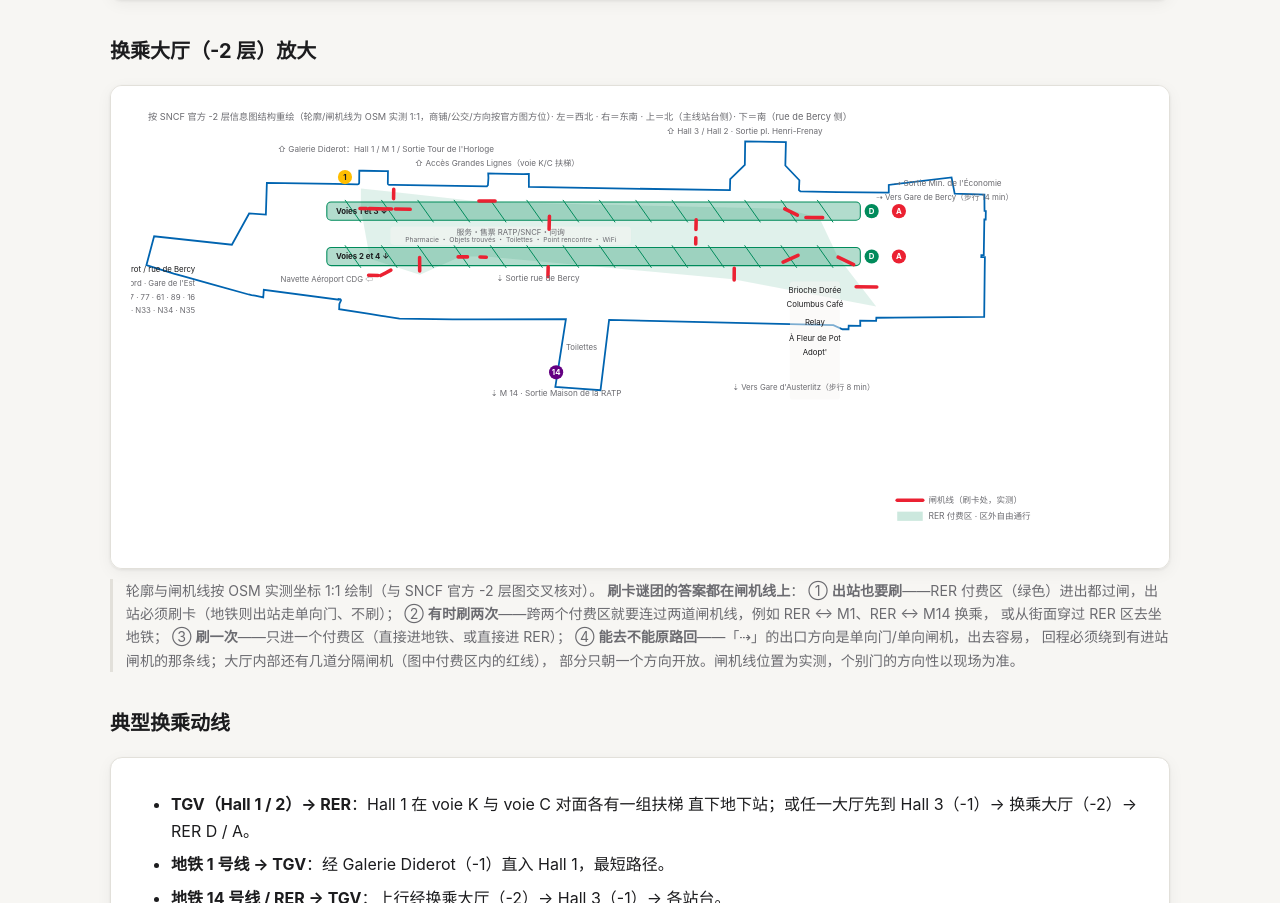
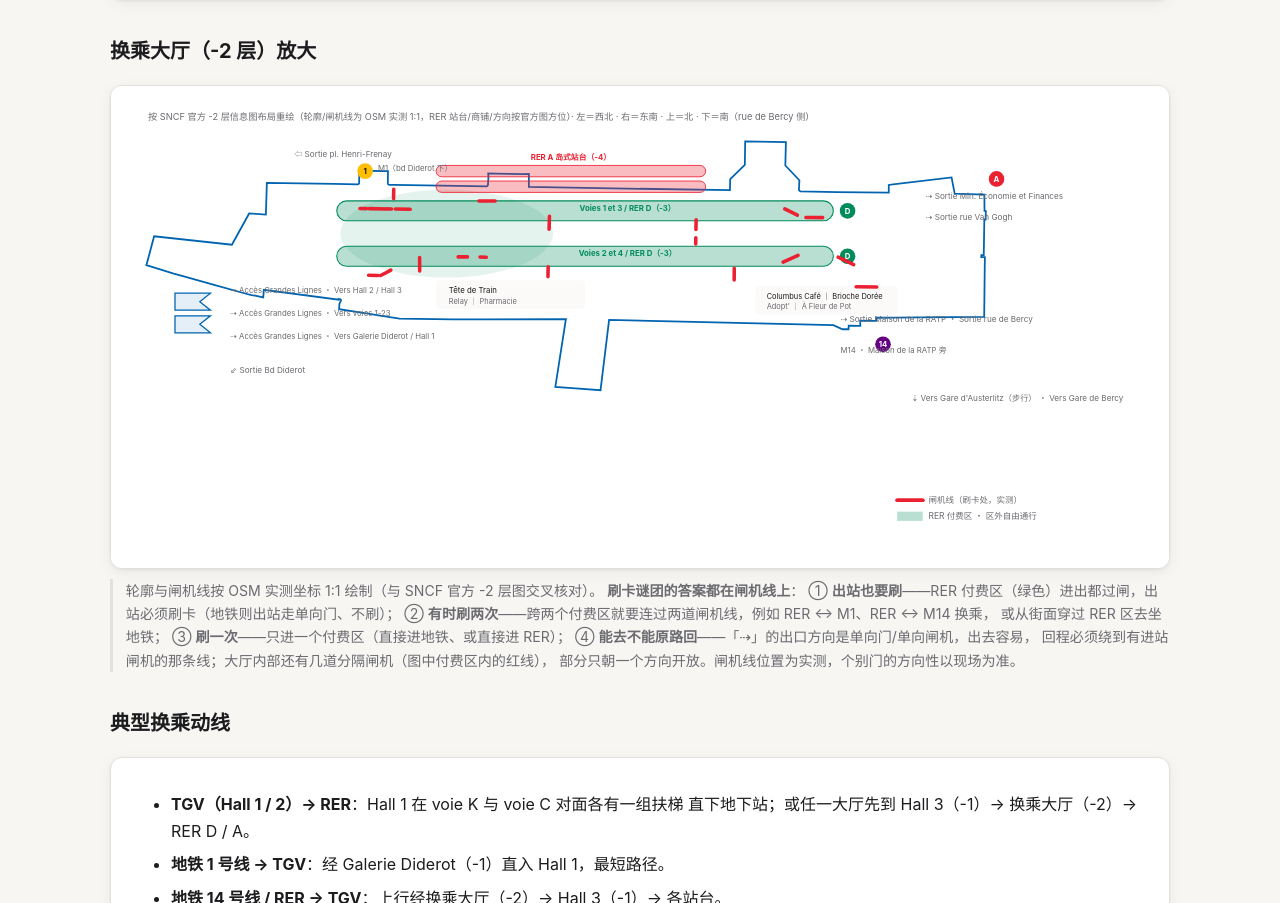
Before and after one commit to Snownamida/paris-metro, a plain HTML site: page stations/gare-de-lyon.html in a window 1280 px wide. Shown: the part 3088-3991 px from the top of the page. Drawn offline with Linux system fonts and the light colour scheme.

Commit message:
-2 层换乘大厅按官方 PDF 布局重绘（保持横向）：新增 RER A 岛式站台（-4）、RER D 双站台带标注、Grandes Lignes 上行梯组，商铺/服务/出口按官方方位重排，画风统一（蓝描边/绿带/红闸机/彩色徽标/图例）

```diff
--- a/stations/gare-de-lyon.html
+++ b/stations/gare-de-lyon.html
@@ -200,58 +200,49 @@
     <h2>换乘大厅（-2 层）放大</h2>
     <div class="panel scroll-x">
       <svg viewBox="0 0 1480 620" style="width: 100%; min-width: 1050px; height: auto; font-family: inherit;">
-        <text x="24" y="24" font-size="13" style="fill:var(--text-dim)">按 SNCF 官方 -2 层信息图结构重绘（轮廓/闸机线为 OSM 实测 1:1，商铺/公交/方向按官方图方位）· 左＝西北 · 右＝东南 · 上＝北（主线站台侧）· 下＝南（rue de Bercy 侧）</text>
+  <text x="24" y="24" font-size="13" style="fill:var(--text-dim)">按 SNCF 官方 -2 层信息图布局重绘（轮廓/闸机线为 OSM 实测 1:1，RER 站台/商铺/方向按官方图方位）· 左＝西北 · 右＝东南 · 上＝北 · 下＝南（rue de Bercy 侧）</text>
+  <path d="M 362.5 114.7 L 363.1 115.1 L 364.2 115.4 L 370.7 115.3 L 501.6 117.5 L 503.1 115.8 L 503.8 105.5 L 503.6 101.3 L 503.5 99.2 L 514.3 99.5 L 552.8 100.1 L 560.8 100.0 L 560.8 118.4 L 844.2 122.9 L 844.6 107.2 L 865.2 87.2 L 865.7 54.2 L 923.1 55.2 L 922.3 88.1 L 942.1 108.9 L 941.5 122.7 L 943.5 124.7 L 995.4 125.6 L 1068.1 126.4 L 1068.1 115.5 L 1156.6 104.9 L 1161.0 127.8 L 1202.9 129.1 L 1203.0 145.9 L 1203.1 152.1 L 1204.9 152.2 L 1204.7 164.2 L 1202.8 164.2 L 1202.0 214.4 L 1198.6 214.4 L 1198.5 217.1 L 1203.6 217.1 L 1203.4 229.1 L 1202.6 301.5 L 1114.6 302.2 L 1050.6 302.7 L 1050.3 307.1 L 1027.8 306.8 L 1028.0 314.0 L 1011.6 313.9 L 1011.4 318.9 L 1002.9 318.9 L 990.0 313.1 L 673.9 305.7 L 672.4 318.0 L 661.8 404.8 L 626.7 402.2 L 598.1 400.1 L 613.0 304.8 L 490.2 305.1 L 477.0 304.9 L 453.3 305.0 L 378.4 303.9 L 353.0 299.9 L 336.2 297.3 L 293.4 290.6 L 293.7 283.3 L 295.7 278.9 L 296.0 278.0 L 295.6 277.2 L 294.8 276.5 L 293.6 276.3 L 292.7 276.2 L 292.7 277.3 L 187.2 263.4 L 186.4 273.9 L 174.9 271.6 L 169.9 270.8 L 165.9 269.9 L 110.8 254.6 L 75.7 244.7 L 60.2 240.4 L 21.7 228.6 L 32.6 187.9 L 142.2 199.8 L 166.5 155.7 L 190.1 157.3 L 191.5 112.5 L 262.7 113.6 L 286.6 114.1 L 319.2 114.7 L 320.2 114.4 L 320.8 114.1 L 321.4 113.2 L 321.6 112.6 L 321.8 95.5 L 326.9 95.5 L 357.3 95.9 L 362.2 95.9 L 362.0 113.1 L 362.1 113.8 L 362.5 114.7 Z" fill-opacity="0.20" stroke-width="2.5" style="fill:var(--surface);stroke:var(--accent)" />
+  <!-- RER D（-3）两条岛式站台带 -->
+  <rect x="290" y="138" width="700" height="28" rx="14" fill-opacity="0.28" stroke-width="1.5" style="fill:var(--rer-d);stroke:var(--rer-d)" />
+  <rect x="290" y="202" width="700" height="28" rx="14" fill-opacity="0.28" stroke-width="1.5" style="fill:var(--rer-d);stroke:var(--rer-d)" />
+  <ellipse cx="445" cy="184" rx="150" ry="62" fill-opacity="0.10" style="fill:var(--rer-d)" />
+  <circle cx="1010" cy="152" r="11" style="fill:var(--rer-d)" /><text x="1010" y="156" text-anchor="middle" font-weight="700" font-size="11" fill="#fff">D</text>
+  <circle cx="1010" cy="216" r="11" style="fill:var(--rer-d)" /><text x="1010" y="220" text-anchor="middle" font-weight="700" font-size="11" fill="#fff">D</text>
+  <text x="700" y="152" text-anchor="middle" font-size="11" font-weight="700" style="fill:var(--rer-d)">Voies 1 et 3 / RER D（-3）</text>
+  <text x="700" y="216" text-anchor="middle" font-size="11" font-weight="700" style="fill:var(--rer-d)">Voies 2 et 4 / RER D（-3）</text>
+  <!-- RER A（-4）岛式站台，官方北端大椭圆 → 横向放上缘 -->
+  <rect x="430" y="88" width="380" height="16" rx="8" fill-opacity="0.30" stroke-width="1.2" style="fill:var(--rer-a);stroke:var(--rer-a)" />
+  <rect x="430" y="110" width="380" height="16" rx="8" fill-opacity="0.30" stroke-width="1.2" style="fill:var(--rer-a);stroke:var(--rer-a)" />
+  <circle cx="1220" cy="107" r="11" style="fill:var(--rer-a)" /><text x="1220" y="111" text-anchor="middle" font-weight="700" font-size="11" fill="#fff">A</text>
+  <text x="620" y="80" text-anchor="middle" font-size="11" font-weight="700" style="fill:var(--rer-a)">RER A 岛式站台（-4）</text>
+  <!-- Grandes Lignes 上行梯组（官方西侧一列 → 横向左缘，蓝色虚线描边） -->
+  <g stroke-width="1.8" fill-opacity="0.10" style="stroke:var(--accent);fill:var(--accent)">
+    <path d="M 62 268 L 112 268 L 97 280 L 112 292 L 62 292 Z"/>
+    <path d="M 62 300 L 112 300 L 97 312 L 112 324 L 62 324 Z"/>
+  </g>
+  <text x="140" y="268" font-size="11" style="fill:var(--text-dim)">⇢ Accès Grandes Lignes ・ Vers Hall 2 / Hall 3</text>
+  <text x="140" y="300" font-size="11" style="fill:var(--text-dim)">⇢ Accès Grandes Lignes ・ Vers voies 1-23</text>
+  <text x="140" y="332" font-size="11" style="fill:var(--text-dim)">⇢ Accès Grandes Lignes ・ Vers Galerie Diderot / Hall 1</text>
+  <!-- 商铺 / 服务（官方分散于中央大厅） -->
+  <rect x="430" y="250" width="210" height="40" rx="6" fill-opacity="0.5" style="fill:var(--bg)" />
+  <text x="448" y="268" font-size="11" style="fill:var(--text)">Tête de Train</text>
+  <text x="448" y="284" font-size="10.5" style="fill:var(--text-dim)">Relay ｜ Pharmacie</text>
+  <rect x="880" y="258" width="200" height="40" rx="6" fill-opacity="0.5" style="fill:var(--bg)" />
+  <text x="896" y="276" font-size="10.5" style="fill:var(--text)">Columbus Café ｜ Brioche Dorée</text>
+  <text x="896" y="291" font-size="10.5" style="fill:var(--text-dim)">Adopt&#39; ｜ À Fleur de Pot</text>
 
-        <path d="M 362.5 114.7 L 363.1 115.1 L 364.2 115.4 L 370.7 115.3 L 501.6 117.5 L 503.1 115.8 L 503.8 105.5 L 503.6 101.3 L 503.5 99.2 L 514.3 99.5 L 552.8 100.1 L 560.8 100.0 L 560.8 118.4 L 844.2 122.9 L 844.6 107.2 L 865.2 87.2 L 865.7 54.2 L 923.1 55.2 L 922.3 88.1 L 942.1 108.9 L 941.5 122.7 L 943.5 124.7 L 995.4 125.6 L 1068.1 126.4 L 1068.1 115.5 L 1156.6 104.9 L 1161.0 127.8 L 1202.9 129.1 L 1203.0 145.9 L 1203.1 152.1 L 1204.9 152.2 L 1204.7 164.2 L 1202.8 164.2 L 1202.0 214.4 L 1198.6 214.4 L 1198.5 217.1 L 1203.6 217.1 L 1203.4 229.1 L 1202.6 301.5 L 1114.6 302.2 L 1050.6 302.7 L 1050.3 307.1 L 1027.8 306.8 L 1028.0 314.0 L 1011.6 313.9 L 1011.4 318.9 L 1002.9 318.9 L 990.0 313.1 L 673.9 305.7 L 672.4 318.0 L 661.8 404.8 L 626.7 402.2 L 598.1 400.1 L 613.0 304.8 L 490.2 305.1 L 477.0 304.9 L 453.3 305.0 L 378.4 303.9 L 353.0 299.9 L 336.2 297.3 L 293.4 290.6 L 293.7 283.3 L 295.7 278.9 L 296.0 278.0 L 295.6 277.2 L 294.8 276.5 L 293.6 276.3 L 292.7 276.2 L 292.7 277.3 L 187.2 263.4 L 186.4 273.9 L 174.9 271.6 L 169.9 270.8 L 165.9 269.9 L 110.8 254.6 L 75.7 244.7 L 60.2 240.4 L 21.7 228.6 L 32.6 187.9 L 142.2 199.8 L 166.5 155.7 L 190.1 157.3 L 191.5 112.5 L 262.7 113.6 L 286.6 114.1 L 319.2 114.7 L 320.2 114.4 L 320.8 114.1 L 321.4 113.2 L 321.6 112.6 L 321.8 95.5 L 326.9 95.5 L 357.3 95.9 L 362.2 95.9 L 362.0 113.1 L 362.1 113.8 L 362.5 114.7 Z" fill-opacity="0.35" stroke-width="2.5" style="fill:var(--surface);stroke:var(--accent)" />
-        <path d="M 324.0 120.4 L 496.8 139.6 L 922.4 149.2 L 970.4 162.0 L 996.0 216.4 L 1050.4 286.8 L 848.8 248.4 L 500.0 216.4 L 464.8 216.4 L 407.2 242.0 L 336.8 219.6 L 324.0 149.2 Z" fill-opacity="0.12" stroke-width="0" style="fill:var(--rer-d)" />
-        <rect x="276.0" y="139.6" width="752.0" height="25.6" rx="6" fill-opacity="0.3" stroke-width="1.5" style="fill:var(--rer-d);stroke:var(--rer-d)" />
-        <rect x="276.0" y="203.6" width="752.0" height="25.6" rx="6" fill-opacity="0.3" stroke-width="1.5" style="fill:var(--rer-d);stroke:var(--rer-d)" />
-        <line x1="301.6" y1="136.6" x2="324.0" y2="168.2" stroke-width="1.4" style="stroke:var(--rer-d)" />
-        <line x1="301.6" y1="200.6" x2="324.0" y2="232.2" stroke-width="1.4" style="stroke:var(--rer-d)" />
-        <line x1="352.8" y1="136.6" x2="375.2" y2="168.2" stroke-width="1.4" style="stroke:var(--rer-d)" />
-        <line x1="352.8" y1="200.6" x2="375.2" y2="232.2" stroke-width="1.4" style="stroke:var(--rer-d)" />
-        <line x1="404.0" y1="136.6" x2="426.4" y2="168.2" stroke-width="1.4" style="stroke:var(--rer-d)" />
-        <line x1="404.0" y1="200.6" x2="426.4" y2="232.2" stroke-width="1.4" style="stroke:var(--rer-d)" />
-        <line x1="455.2" y1="136.6" x2="477.6" y2="168.2" stroke-width="1.4" style="stroke:var(--rer-d)" />
-        <line x1="455.2" y1="200.6" x2="477.6" y2="232.2" stroke-width="1.4" style="stroke:var(--rer-d)" />
-        <line x1="506.4" y1="136.6" x2="528.8" y2="168.2" stroke-width="1.4" style="stroke:var(--rer-d)" />
-        <line x1="506.4" y1="200.6" x2="528.8" y2="232.2" stroke-width="1.4" style="stroke:var(--rer-d)" />
-        <line x1="557.6" y1="136.6" x2="580.0" y2="168.2" stroke-width="1.4" style="stroke:var(--rer-d)" />
-        <line x1="557.6" y1="200.6" x2="580.0" y2="232.2" stroke-width="1.4" style="stroke:var(--rer-d)" />
-        <line x1="608.8" y1="136.6" x2="631.2" y2="168.2" stroke-width="1.4" style="stroke:var(--rer-d)" />
-        <line x1="608.8" y1="200.6" x2="631.2" y2="232.2" stroke-width="1.4" style="stroke:var(--rer-d)" />
-        <line x1="660.0" y1="136.6" x2="682.4" y2="168.2" stroke-width="1.4" style="stroke:var(--rer-d)" />
-        <line x1="660.0" y1="200.6" x2="682.4" y2="232.2" stroke-width="1.4" style="stroke:var(--rer-d)" />
-        <line x1="711.2" y1="136.6" x2="733.6" y2="168.2" stroke-width="1.4" style="stroke:var(--rer-d)" />
-        <line x1="711.2" y1="200.6" x2="733.6" y2="232.2" stroke-width="1.4" style="stroke:var(--rer-d)" />
-        <line x1="762.4" y1="136.6" x2="784.8" y2="168.2" stroke-width="1.4" style="stroke:var(--rer-d)" />
-        <line x1="762.4" y1="200.6" x2="784.8" y2="232.2" stroke-width="1.4" style="stroke:var(--rer-d)" />
-        <line x1="813.6" y1="136.6" x2="836.0" y2="168.2" stroke-width="1.4" style="stroke:var(--rer-d)" />
-        <line x1="813.6" y1="200.6" x2="836.0" y2="232.2" stroke-width="1.4" style="stroke:var(--rer-d)" />
-        <line x1="864.8" y1="136.6" x2="887.2" y2="168.2" stroke-width="1.4" style="stroke:var(--rer-d)" />
-        <line x1="864.8" y1="200.6" x2="887.2" y2="232.2" stroke-width="1.4" style="stroke:var(--rer-d)" />
-        <line x1="916.0" y1="136.6" x2="938.4" y2="168.2" stroke-width="1.4" style="stroke:var(--rer-d)" />
-        <line x1="916.0" y1="200.6" x2="938.4" y2="232.2" stroke-width="1.4" style="stroke:var(--rer-d)" />
-        <line x1="967.2" y1="136.6" x2="989.6" y2="168.2" stroke-width="1.4" style="stroke:var(--rer-d)" />
-        <line x1="967.2" y1="200.6" x2="989.6" y2="232.2" stroke-width="1.4" style="stroke:var(--rer-d)" />
-        <text x="288.8" y="156.4" font-size="11" font-weight="700" style="fill:var(--text)">Voies 1 et 3 ↓</text>
-        <text x="288.8" y="220.4" font-size="11" font-weight="700" style="fill:var(--text)">Voies 2 et 4 ↓</text>
-        <circle cx="1044.0" cy="152.4" r="10" style="fill:var(--rer-d)" /><text x="1044.0" y="156.4" text-anchor="middle" font-weight="700" font-size="11" fill="#fff">D</text><circle cx="1082.4" cy="152.4" r="10" style="fill:var(--rer-a)" /><text x="1082.4" y="156.4" text-anchor="middle" font-weight="700" font-size="11" fill="#fff">A</text>
-        <circle cx="1044.0" cy="216.4" r="10" style="fill:var(--rer-d)" /><text x="1044.0" y="220.4" text-anchor="middle" font-weight="700" font-size="11" fill="#fff">D</text><circle cx="1082.4" cy="216.4" r="10" style="fill:var(--rer-a)" /><text x="1082.4" y="220.4" text-anchor="middle" font-weight="700" font-size="11" fill="#fff">A</text>
-
-        <rect x="365.6" y="174.0" width="339.2" height="26.0" rx="5" fill-opacity="0.5" style="fill:var(--bg)" />
-        <text x="535.2" y="185.6" text-anchor="middle" font-size="11" style="fill:var(--text-dim)">服务・售票 RATP/SNCF・问询</text>
-        <text x="535.2" y="196.4" text-anchor="middle" font-size="9.5" style="fill:var(--text-dim)">Pharmacie ・ Objets trouvés ・ Toilettes ・ Point rencontre ・ WiFi</text>
-
-        <g font-size="11">
-          <rect x="928.8" y="251.6" width="70.4" height="166.4" rx="4" fill-opacity="0.5" style="fill:var(--bg)" />
-          <text x="964.0" y="268.4" text-anchor="middle" style="fill:var(--text)">Brioche Dorée</text>
-          <text x="964.0" y="287.6" text-anchor="middle" style="fill:var(--text)">Columbus Café</text>
-          <text x="964.0" y="313.2" text-anchor="middle" style="fill:var(--text)">Relay</text>
-          <text x="964.0" y="335.6" text-anchor="middle" style="fill:var(--text)">À Fleur de Pot</text>
-          <text x="964.0" y="354.8" text-anchor="middle" style="fill:var(--text)">Adopt'</text>
-        </g>
-
+  <!-- 出口（官方方位） -->
+  <text x="1120" y="135" font-size="11.5" style="fill:var(--text-dim)">⇢ Sortie Min. Économie et Finances</text>
+  <text x="1120" y="165" font-size="11.5" style="fill:var(--text-dim)">⇢ Sortie rue Van Gogh</text>
+  <text x="1000" y="308" font-size="11.5" style="fill:var(--text-dim)">⇢ Sortie Maison de la RATP ・ Sortie rue de Bercy</text>
+  <text x="230" y="76" font-size="11.5" style="fill:var(--text-dim)">⇦ Sortie pl. Henri-Frenay</text>
+  <text x="140" y="380" font-size="11.5" style="fill:var(--text-dim)">⇙ Sortie Bd Diderot</text>
+  <text x="1100" y="420" font-size="11.5" style="fill:var(--text-dim)">⇣ Vers Gare d'Austerlitz（步行） ・ Vers Gare de Bercy</text>
+  <circle cx="330" cy="96" r="11" style="fill:var(--m1)" /><text x="330" y="100" text-anchor="middle" font-weight="700" font-size="11" fill="#1c1c1e">1</text>
+  <text x="348" y="96" font-size="11" style="fill:var(--text-dim)">M1（bd Diderot 下）</text>
+  <circle cx="1060" cy="340" r="11" style="fill:var(--m14)" /><text x="1060" y="344" text-anchor="middle" font-weight="700" font-size="11" fill="#fff">14</text>
+  <text x="1000" y="352" font-size="11" style="fill:var(--text-dim)">M14 ・ Maison de la RATP 旁</text>
+  <!-- 闸机线（OSM 实测 20 组） -->
   <line x1="370.1" y1="134.8" x2="370.3" y2="121.6" stroke-width="5" stroke-linecap="round" style="stroke:var(--rer-a)" />
   <line x1="348.3" y1="243.1" x2="334.9" y2="242.7" stroke-width="5" stroke-linecap="round" style="stroke:var(--rer-a)" />
   <line x1="406.8" y1="217.8" x2="406.9" y2="236.8" stroke-width="5" stroke-linecap="round" style="stroke:var(--rer-a)" />
@@ -272,34 +263,12 @@
   <line x1="939.3" y1="158.1" x2="921.5" y2="149.3" stroke-width="5" stroke-linecap="round" style="stroke:var(--rer-a)" />
   <line x1="974.9" y1="161.6" x2="951.3" y2="161.3" stroke-width="5" stroke-linecap="round" style="stroke:var(--rer-a)" />
   <line x1="366.2" y1="235.6" x2="351.8" y2="243.2" stroke-width="5" stroke-linecap="round" style="stroke:var(--rer-a)" />
-
-        <circle cx="301.6" cy="104.4" r="10" style="fill:var(--m1)" /><text x="301.6" y="108.4" text-anchor="middle" font-weight="700" font-size="11" fill="#1c1c1e">1</text>
-        <text x="359.2" y="69.2" text-anchor="middle" font-size="11.5" style="fill:var(--text-dim)">⇧ Galerie Diderot：Hall 1 / M 1 / Sortie Tour de l'Horloge</text>
-        <text x="516.0" y="88.4" text-anchor="middle" font-size="11.5" style="fill:var(--text-dim)">⇧ Accès Grandes Lignes（voie K/C 扶梯）</text>
-        <text x="864.8" y="43.6" text-anchor="middle" font-size="11.5" style="fill:var(--text-dim)">⇧ Hall 3 / Hall 2 · Sortie pl. Henri-Frenay</text>
-
-        <g font-size="11">
-          <text x="90.4" y="238.8" text-anchor="end" style="fill:var(--text)">Gare routière bd Diderot / rue de Bercy</text>
-          <text x="90.4" y="258.0" text-anchor="end" style="fill:var(--text-dim)">Invalides · Gare du Nord · Gare de l'Est</text>
-          <text x="90.4" y="277.2" text-anchor="end" style="fill:var(--text-dim)">24 · 63 · 87 · 29 · 72 · 91 · 57 · 77 · 61 · 89 · 16</text>
-          <text x="90.4" y="296.4" text-anchor="end" style="fill:var(--text-dim)">夜线 N01 · N02 · N11 · N31 · N32 · N33 · N34 · N35</text>
-        </g>
-        <text x="276.0" y="252.4" text-anchor="middle" font-size="11" style="fill:var(--text-dim)">Navette Aéroport CDG ⇦</text>
-
-        <text x="1076.0" y="117.2" text-anchor="start" font-size="11.5" style="fill:var(--text-dim)">⇢ Sortie Min. de l'Économie</text>
-        <text x="1050.4" y="136.4" text-anchor="start" font-size="11" style="fill:var(--text-dim)">⇢ Vers Gare de Bercy（步行 14 min）</text>
-        <text x="948.0" y="405.2" text-anchor="middle" font-size="11" style="fill:var(--text-dim)">⇣ Vers Gare d'Austerlitz（步行 8 min）</text>
-
-        <text x="573.6" y="251.6" text-anchor="middle" font-size="11.5" style="fill:var(--text-dim)">⇣ Sortie rue de Bercy</text>
-        <text x="635.0" y="348.0" text-anchor="middle" font-size="11" style="fill:var(--text-dim)">Toilettes</text>
-        <circle cx="599.2" cy="379.6" r="10" style="fill:var(--m14)" /><text x="599.2" y="383.6" text-anchor="middle" font-weight="700" font-size="11" fill="#fff">14</text>
-        <text x="599.2" y="413.6" text-anchor="middle" font-size="11.5" style="fill:var(--text-dim)">⇣ M 14 · Sortie Maison de la RATP</text>
-
+  <line x1="1080" y1="560" x2="1116" y2="560" stroke-width="5" stroke-linecap="round" style="stroke:var(--rer-a)" />
   <g font-size="12">
     <line x1="1080" y1="560" x2="1116" y2="560" stroke-width="5" stroke-linecap="round" style="stroke:var(--rer-a)" />
     <text x="1124" y="564" style="fill:var(--text-dim)">闸机线（刷卡处，实测）</text>
-          <rect x="1080" y="576" width="36" height="13" fill-opacity="0.2" style="fill:var(--rer-d)" />
-          <text x="1124" y="587" style="fill:var(--text-dim)">RER 付费区 · 区外自由通行</text>
+    <rect x="1080" y="576" width="36" height="13" fill-opacity="0.28" style="fill:var(--rer-d)" />
+    <text x="1124" y="587" style="fill:var(--text-dim)">RER 付费区 ・ 区外自由通行</text>
   </g>
 </svg>
     </div>
```
Lines whose indentation alone changed are shown as unchanged.
